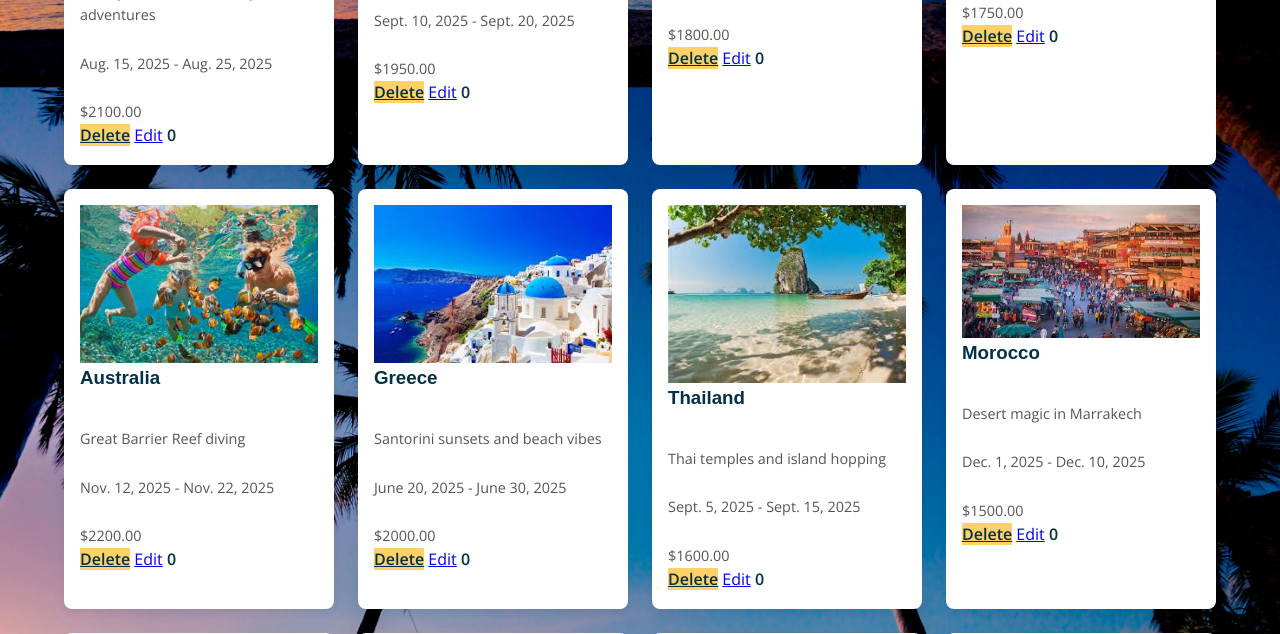
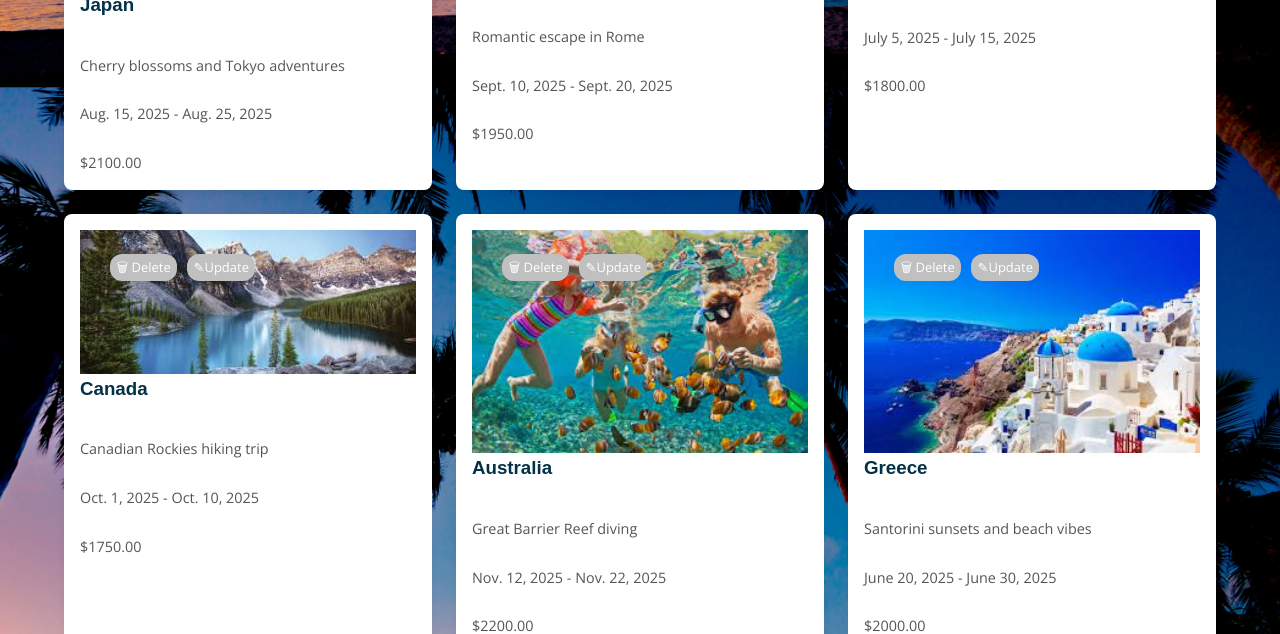
Before and after one commit to Meitar-Asaf/jbprojectdjango, a Django app: page / in a window 1280 px wide. Shown: the part 766-1400 px from the top of the page. Run offline with Django 5.2, Linux system fonts and the light colour scheme; a user stored in the database is signed in; data comes from the database, SQL or seed files in the repository; data that the repository does not hold is empty.

Commit message:
twicked buttons design

```diff
--- a/static/css/style.css
+++ b/static/css/style.css
@@ -1,4 +1,4 @@
-/* 1. Reset & Variables */
+
 * {
   box-sizing: border-box;
   margin: 0;
@@ -15,7 +15,7 @@
   --transition: 0.3s ease-in-out;
 }
 
-/* 2. Layout: flex column with sticky footer */
+
 html, body {
   height: 100%;
 }
@@ -37,14 +37,13 @@ body, p, a, li, button {
 
 
 
-/* 3. Container */
 .container {
   max-width: 1200px;
   width: 90%;
   margin: 0 auto;
 }
 
-/* 4. Navbar */
+
 .header {
   background: rgba(255,255,255,0.95);
   box-shadow: 0 2px 4px rgba(0,0,0,0.1);
@@ -105,21 +104,19 @@ body, p, a, li, button {
   cursor: pointer;
 }
 
-/* 5. Hero */
-.hero {
-  background-size: cover;
-  background-position: center;
+
+.title {
   padding: 6rem 0;
   text-align: center;
   color: #fff;
   flex-shrink: 0;
 }
-.hero-inner h1 {
+.title-inner h1 {
   font-family: var(--ff-heading);
   font-size: 3rem;
   margin-bottom: 1rem;
 }
-.hero-inner p {
+.title-inner p {
   font-size: 1.2rem;
   margin-bottom: 1.5rem;
 }
@@ -128,6 +125,35 @@ body, p, a, li, button {
 .main-content {
   flex: 1;
   padding: 2rem 0;
+}
+.image-container {
+  display: flex;
+  position: relative;
+  display: block;
+  overflow:visible;
+}
+
+.image-container img {
+  width: 100%;
+  height: auto;
+  display: block;
+}
+
+.overlay-text {
+  display: flex;
+  position: absolute;
+  top: 0;
+  left: 30px;
+  width: 100%;
+  padding: 8px 0;
+  color: #fff;
+  gap: 10px;
+}
+.overlay-text a{
+  display: inline-block;
+  font-size: small;
+  text-decoration: none;
+
 }
 
 /* 7. Footer */
@@ -143,7 +169,7 @@ body, p, a, li, button {
 /* 8. Featured grid (example inside content) */
 .featured-grid {
   display: grid;
-  grid-template-columns: repeat(auto-fit, minmax(250px,1fr));
+  grid-template-columns: repeat(3, 1fr);
   gap: 1.5rem;
 }
 .card {
@@ -322,7 +348,7 @@ body, p, a, li, button {
 }
 .like-btn {
   margin-top: 1rem;
-  font-size: 1.2rem;
+  font-size:small;
   cursor: pointer;
   user-select: none;
   display: flex;
@@ -331,15 +357,18 @@ body, p, a, li, button {
   color: inherit;
   transition: var(--transition);
   border: none;
-  background-color: inherit;
+  border-radius: 12px;
+  padding: 0.2rem 0.4rem;
 }
+
+.liked{background: pink;}
+.unliked{background:silver;}
 
 .like-btn:hover {
   transform: scale(1.1);
-  color: var(--clr-secondary);
 }
 
 .likes-count {
-  font-weight: bold;
+  font-size: small;
   color: var(--clr-dark);
 }
--- a/templates/home.html
+++ b/templates/home.html
@@ -5,8 +5,8 @@
 
 {% block content %}
 
-<section class="hero" style="background-image: url('{% static "images/hero.jpg" %}');">
-    <div class="hero-inner container">
+<section class="title">
+    <div class="title-inner">
         <h1>Your Next Dream Vacation Starts Here!</h1>
         <p>The hottest destinations, the finest hotels — all for you.</p>
     </div>
@@ -18,7 +18,20 @@
         {% for vacation in vacations %}
         <div class="card">
             <div class="card-body">
-                <img src="{{ vacation.image.url }}">
+                <div class="image-container">
+                    <img src="{{ vacation.image.url }}" >
+                    <div class="overlay-text">
+                        {% if user.is_staff %}
+                        <a href="{% url 'delete_vacation' vacation.id %}" class="like-btn unliked">&#x1F5D1; Delete</a>
+                        <a href="{% url 'update_vacation' vacation.id %}" class="like-btn unliked">&#x270E;Update</a>
+                        {% else %}
+                        <form action="{% if vacation.liked %}{% url 'unlike_vacation' %}{% else %}{% url 'like_vacation' %}{% endif %}" method="post">
+                                {% csrf_token %}
+                            <button type="submit" class="{% if vacation.liked %}like-btn liked{% else %}like-btn unliked{% endif %}" name="vacation_id" value="{{ vacation.id }}">{% if vacation.liked %}❤️{% else %}♡{% endif %}<span class="likes-count"> Likes {{ vacation.likes.count }}</span></button>
+                            </form>
+                        {% endif %}
+                    </div>
+                </div>
                 <h3>{{ vacation.country}}</h3>
                 <br>
                 <p>{{ vacation.description }}</p>
@@ -26,21 +39,7 @@
                 <p>{{ vacation.start_date }} - {{ vacation.end_date }}</p>
                 <br>
                 <p>${{ vacation.price }}</p>
-            {% if user.is_staff %}
-            <a href="{% url 'delete_vacation' vacation.id %}" class="btn-primary">Delete</a>
-            <a href="{% url 'update_vacation' vacation.id %}" class="btn-secondary">Edit</a>
-            <span class="likes-count"> {{ vacation.likes.count }}</span></button>
-            {% else %}
-            {% if vacation.liked %}
-                <form action="{% url 'unlike_vacation' %}" method="post">
-                    {% csrf_token %}
-            {% else %}
-                <form action="{% url 'like_vacation' %}" method="POST">
-            {% endif %}
-                    {% csrf_token %}
-                <button type="submit" class="like-btn" name="vacation_id" value="{{ vacation.id }}">❤️<span class="likes-count"> {{ vacation.likes.count }}</span></button>
-                </form>
-            {% endif %}
+
 
             </div>
             </div>
```
